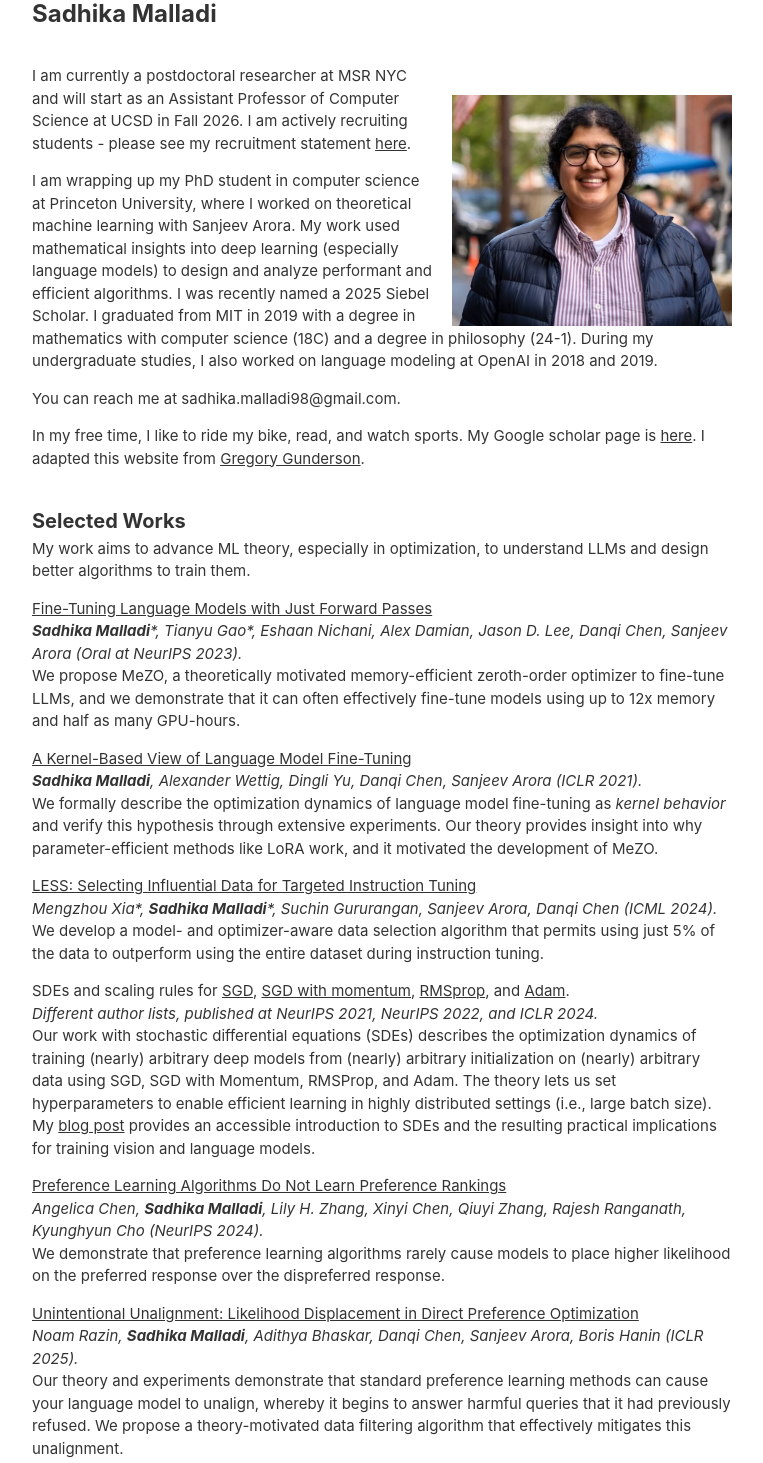
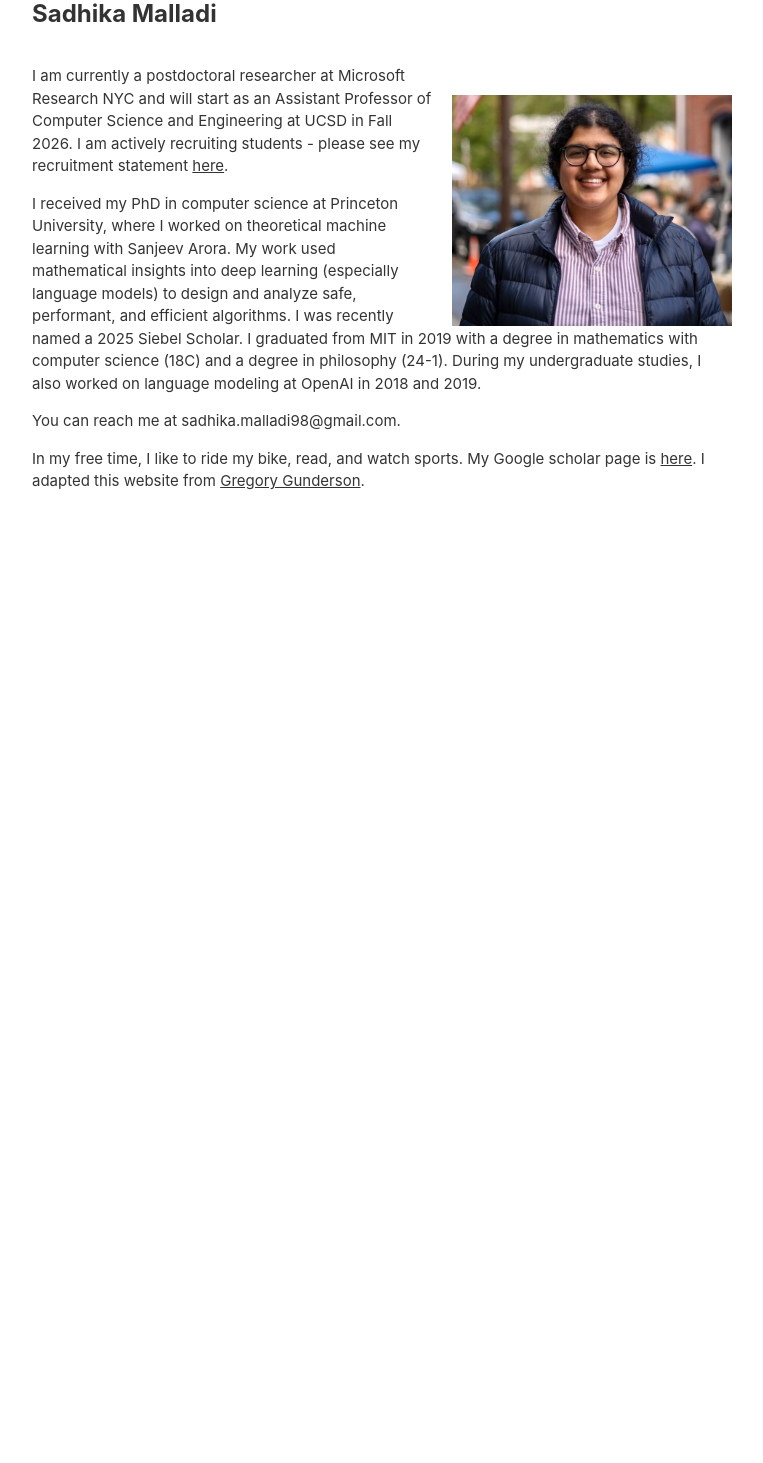
Before and after one commit to sadhikamalladi/sadhikamalladi.github.io, a plain HTML site: page index.html in a window 1280 px wide. Shown: the part 106-1569 px from the top of the page, without its empty margins (258-1021 px from the left). After the commit the page ends 800 px from the top, so only its background shows below. Drawn offline with nearby package versions, Linux system fonts and the light colour scheme; some packages are replaced by stand-ins of ours.

Commit message:
updated website

```diff
--- a/feed.xml
+++ b/feed.xml
@@ -1,4 +1,4 @@
-<?xml version="1.0" encoding="utf-8"?><feed xmlns="http://www.w3.org/2005/Atom" ><generator uri="https://jekyllrb.com/" version="4.3.3">Jekyll</generator><link href="sadhikamalladi.github.io//https://sadhikamalladi.github.io/feed.xml" rel="self" type="application/atom+xml" /><link href="sadhikamalladi.github.io//https://sadhikamalladi.github.io/" rel="alternate" type="text/html" /><updated>2025-10-24T12:05:26-07:00</updated><id>sadhikamalladi.github.io//https://sadhikamalladi.github.io/feed.xml</id><entry><title type="html">The Hidden Infinity in Preference Learning</title><link href="sadhikamalladi.github.io//https://sadhikamalladi.github.io/blog/2024/07/09/dpo-infinity/" rel="alternate" type="text/html" title="The Hidden Infinity in Preference Learning" /><published>2024-07-09T00:00:00-07:00</published><updated>2024-07-09T00:00:00-07:00</updated><id>sadhikamalladi.github.io//https://sadhikamalladi.github.io/blog/2024/07/09/dpo-infinity</id><content type="html" xml:base="sadhikamalladi.github.io//https://sadhikamalladi.github.io/blog/2024/07/09/dpo-infinity/"><![CDATA[<p><strong>TL;DR</strong>: I demonstrate from first principles how offline preference learning algorithms (e.g., <a href="https://arxiv.org/abs/2405.14734">SimPO</a>) can benefit from length normalization, especially when training on model-annotated preference data. The derivation also lends insight into a subtle but important challenge in training LMs: infinite strings.</p>
+<?xml version="1.0" encoding="utf-8"?><feed xmlns="http://www.w3.org/2005/Atom" ><generator uri="https://jekyllrb.com/" version="4.3.3">Jekyll</generator><link href="sadhikamalladi.github.io//https://sadhikamalladi.github.io/feed.xml" rel="self" type="application/atom+xml" /><link href="sadhikamalladi.github.io//https://sadhikamalladi.github.io/" rel="alternate" type="text/html" /><updated>2025-11-27T08:42:27-08:00</updated><id>sadhikamalladi.github.io//https://sadhikamalladi.github.io/feed.xml</id><entry><title type="html">The Hidden Infinity in Preference Learning</title><link href="sadhikamalladi.github.io//https://sadhikamalladi.github.io/blog/2024/07/09/dpo-infinity/" rel="alternate" type="text/html" title="The Hidden Infinity in Preference Learning" /><published>2024-07-09T00:00:00-07:00</published><updated>2024-07-09T00:00:00-07:00</updated><id>sadhikamalladi.github.io//https://sadhikamalladi.github.io/blog/2024/07/09/dpo-infinity</id><content type="html" xml:base="sadhikamalladi.github.io//https://sadhikamalladi.github.io/blog/2024/07/09/dpo-infinity/"><![CDATA[<p><strong>TL;DR</strong>: I demonstrate from first principles how offline preference learning algorithms (e.g., <a href="https://arxiv.org/abs/2405.14734">SimPO</a>) can benefit from length normalization, especially when training on model-annotated preference data. The derivation also lends insight into a subtle but important challenge in training LMs: infinite strings.</p>
 
 <hr />
 
--- a/index.html
+++ b/index.html
@@ -55,47 +55,13 @@ MathJax.Hub.Config({
     <img src="image/personal_photo.jpg" alt="Sadhika Malladi" class="personal-photo">
 
     <div id='about'>
-      <p>I am currently a postdoctoral researcher at MSR NYC and will start as an Assistant Professor of Computer Science at UCSD in Fall 2026. I am actively recruiting students - please see my recruitment statement <a href="https://sadhikamalladi.github.io//recruitment/index.html">here</a>.</p>
+      <p>I am currently a postdoctoral researcher at Microsoft Research NYC and will start as an Assistant Professor of Computer Science and Engineering at UCSD in Fall 2026. I am actively recruiting students - please see my recruitment statement <a href="https://sadhikamalladi.github.io//recruitment/index.html">here</a>.</p>
 
-    <p>I am wrapping up my PhD student in computer science at Princeton University, where I worked on theoretical machine learning with Sanjeev Arora. My work used mathematical insights into deep learning (especially language models) to design and analyze performant and efficient algorithms. I was recently named a 2025 Siebel Scholar. I graduated from MIT in 2019 with a degree in mathematics with computer science (18C) and a degree in philosophy (24-1). During my undergraduate studies, I also worked on language modeling at OpenAI in 2018 and 2019. </p><p>You can reach me at sadhika.malladi98@gmail.com.</p>
+    <p>I received my PhD in computer science at Princeton University, where I worked on theoretical machine learning with Sanjeev Arora. My work used mathematical insights into deep learning (especially language models) to design and analyze safe, performant, and efficient algorithms. I was recently named a 2025 Siebel Scholar. I graduated from MIT in 2019 with a degree in mathematics with computer science (18C) and a degree in philosophy (24-1). During my undergraduate studies, I also worked on language modeling at OpenAI in 2018 and 2019. </p><p>You can reach me at sadhika.malladi98@gmail.com.</p>
 
     <p>In my free time, I like to ride my bike, read, and watch sports. My Google scholar page is <a href="https://scholar.google.com/citations?hl=en&user=9HCmTcwAAAAJ">here</a>. I adapted this website from <a href="http://gregorygundersen.com" target="_blank">Gregory Gunderson</a>.</p>
   </div>
 
-  <div id='research-areas' class='wrap'>
-    <h2>Selected Works</h2>
-    My work aims to advance ML theory, especially in optimization, to understand LLMs and design better algorithms to train them.
-
-    <p><a href="https://arxiv.org/abs/2305.17333">Fine-Tuning Language Models with Just Forward Passes</a><br />
-      <em><strong>Sadhika Malladi</strong>*, Tianyu Gao*, Eshaan Nichani, Alex Damian, Jason D. Lee, Danqi Chen,  Sanjeev Arora (Oral at NeurIPS 2023).</em> <br />
-      We propose MeZO, a theoretically motivated memory-efficient zeroth-order optimizer to fine-tune LLMs, and we demonstrate that it can often effectively fine-tune models using up to 12x memory and half as many GPU-hours.
-    </p>
-
-    <p><a href="https://arxiv.org/abs/2210.05643">A Kernel-Based View of Language Model Fine-Tuning</a><br /> <em>               <strong>Sadhika Malladi</strong>, Alexander Wettig, Dingli Yu, Danqi Chen, Sanjeev Arora (ICLR 2021).</em> <br />
-      We formally describe the optimization dynamics of language model fine-tuning as <em>kernel behavior</em> and verify this hypothesis through extensive experiments. Our theory provides insight into why parameter-efficient methods like LoRA work, and it motivated the development of MeZO.
-    </p>
-
-    <p><a href="https://arxiv.org/abs/2402.04333">LESS: Selecting Influential Data for Targeted Instruction Tuning</a><br />
-      <em>Mengzhou Xia*, <strong>Sadhika Malladi</strong>*, Suchin Gururangan, Sanjeev Arora, Danqi Chen (ICML 2024).</em><br />
-      We develop a model- and optimizer-aware data selection algorithm that permits using just 5% of the data to outperform using the entire dataset during instruction tuning.
-    </p>
-
-    <p>SDEs and scaling rules for <a href="https://arxiv.org/abs/2102.12470">SGD</a>, <a href="https://arxiv.org/abs/2307.15196">SGD with momentum</a>, <a href="https://arxiv.org/abs/2205.10287">RMSprop</a>, and <a href="https://arxiv.org/abs/2205.10287">Adam</a>.<br />
-      <em>Different author lists, published at NeurIPS 2021, NeurIPS 2022, and ICLR 2024.</em><br />
-      Our work with stochastic differential equations (SDEs) describes the optimization dynamics of training (nearly) arbitrary deep models from (nearly) arbitrary initialization on (nearly) arbitrary data using SGD, SGD with Momentum, RMSProp, and Adam. The theory lets us set hyperparameters to enable efficient learning in highly distributed settings (i.e., large batch size). My <a href="https://www.cs.princeton.edu/~smalladi/blog/2024/01/22/SDEs-ScalingRules/">blog post</a> provides an accessible introduction to SDEs and the resulting practical implications for training vision and language models.</p>
-
-    <p><a href="https://arxiv.org/abs/2405.19534">Preference Learning Algorithms Do Not Learn Preference Rankings</a><br />
-      <em>Angelica Chen, <strong>Sadhika Malladi</strong>, Lily H. Zhang, Xinyi Chen, Qiuyi Zhang, Rajesh Ranganath, Kyunghyun Cho (NeurIPS 2024).</em><br />
-      We demonstrate that preference learning algorithms rarely cause models to place higher likelihood on the preferred response over the dispreferred response.
-    </p>
-    <p><a href="https://arxiv.org/abs/2410.08847">Unintentional Unalignment: Likelihood Displacement in Direct Preference Optimization</a><br />
-      <em>Noam Razin, <strong>Sadhika Malladi</strong>, Adithya Bhaskar, Danqi Chen, Sanjeev Arora, Boris Hanin (ICLR 2025).</em><br />
-      Our theory and experiments demonstrate that standard preference learning methods can cause your language model to unalign, whereby it begins to answer harmful queries that it had previously refused. We propose a theory-motivated data filtering algorithm that effectively mitigates this unalignment.
-    </p>
-  </div>
-
-
-
 
 </body>
 </html>
```
Also changed, not shown: papers/index.html (+1 -1 lines), recruitment/index.html (+4 -2 lines).
